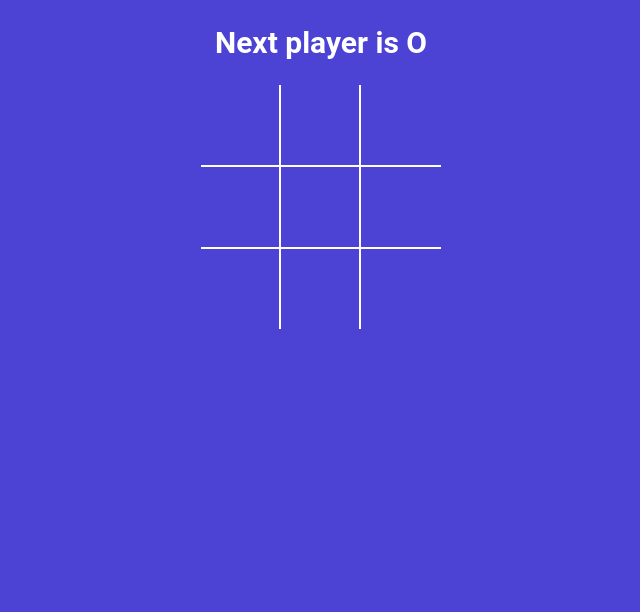
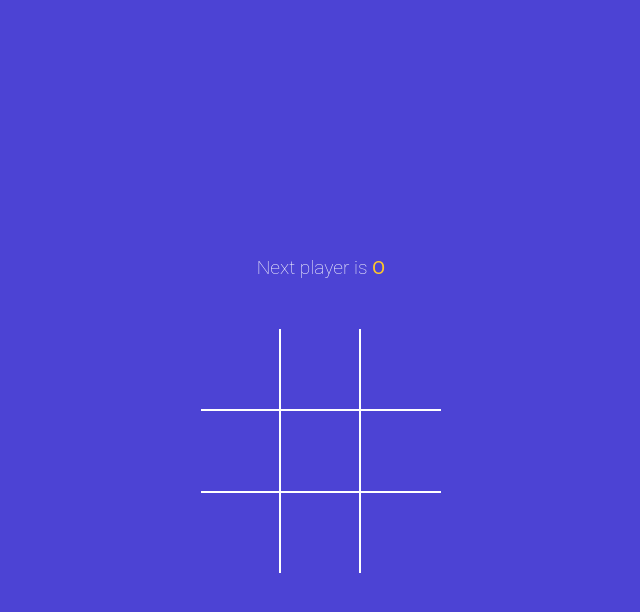
Before and after one commit to hiashraful/tictactoe, a React (Vite) app: page / in a window 1280 px wide. Shown: the top 612 px of the page, without its empty margins (319-959 px from the left). Built offline with nearby package versions, Linux system fonts and the light colour scheme.

Commit message:
added draw. status message style changed

```diff
--- a/src/App.jsx
+++ b/src/App.jsx
@@ -1,14 +1,13 @@
 import './style.scss';
 import { useState } from 'react';
-import Board from './components/board';
+import Board from './components/Board';
 import { calculateWinner } from './winner';
+import StatusMessage from './components/statusMessage';
 
 function App() {
   const [squares, setSquares] = useState(Array(9).fill(null));
   const [isXNext, setIsXNext] = useState(false);
   const winner = calculateWinner(squares);
-  const nextPlayer = isXNext ? 'X' : 'O';
-  const statusMessage = winner ? `Winner is ${winner}`: `Next player is ${nextPlayer}`
 
   const handleSquareClick = clickedPosition => {
     if (squares[clickedPosition] || winner) {
@@ -27,7 +26,7 @@
 
   return (
     <div className="app">
-      <h2>{statusMessage}</h2>
+      <StatusMessage winner={winner} isXNext={isXNext} squares={squares} />
       <Board squares={squares} handleSquareClick={handleSquareClick} />
     </div>
   );
--- /dev/null
+++ b/src/components/StatusMessage.jsx
@@ -0,0 +1,38 @@
+const StatusMessage = ({ winner, isXNext, squares }) => {
+  const noMovesLeft = squares.every(squareValue => squareValue !== null);
+  const nextPlayer = isXNext ? 'X' : 'O';
+  const renderStatusMessage = () => {
+    if (winner) {
+      return (
+        <>
+          Winner is{' '}
+          <span className={!isXNext ? 'text-green' : 'text-orange'}>
+            {winner}
+          </span>
+        </>
+      );
+    }
+    if (!winner && noMovesLeft) {
+      return (
+        <>
+          <span className="text-orange">X</span> &{' '}
+          <span className="text-green">X</span> tied the game
+        </>
+      );
+    }
+    if (!winner && !noMovesLeft) {
+      return (
+        <>
+          Next player is{' '}
+          <span className={isXNext ? 'text-green' : 'text-orange'}>
+            {nextPlayer}
+          </span>
+        </>
+      );
+    }
+    return <h1>null</h1>;
+  };
+  return <h2 className="status-message">{renderStatusMessage()}</h2>
+};
+
+export default StatusMessage;
--- a/src/components/board.jsx
+++ b/src/components/board.jsx
@@ -1,5 +1,5 @@
 import { useState } from 'react';
-import Square from './square';
+import Square from './Square';
 const Board = ({ squares, handleSquareClick }) => {
   const renderSquare = position => {
     return (
--- a/src/style.scss
+++ b/src/style.scss
@@ -20,6 +20,8 @@
 }
 
 .app {
+  position: relative;
+  top: 30vh;
   font-size: 20px;
   display: flex;
   flex-direction: column;
@@ -92,6 +94,7 @@
 }
 
 .board {
+  margin-top: 20px;
   .board-row {
     display: flex;
     flex-direction: row;
```
